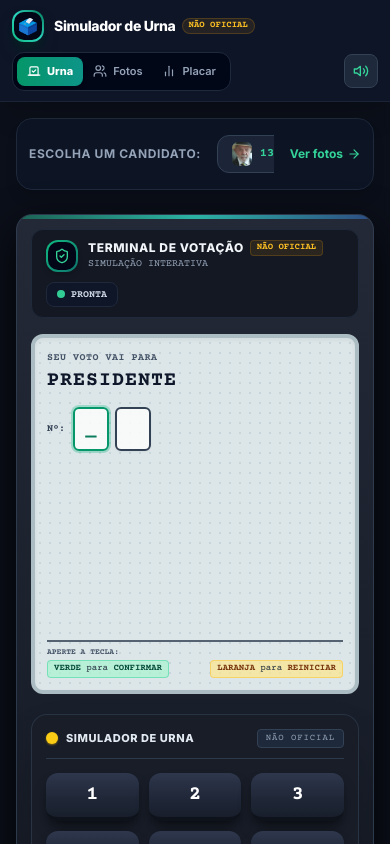
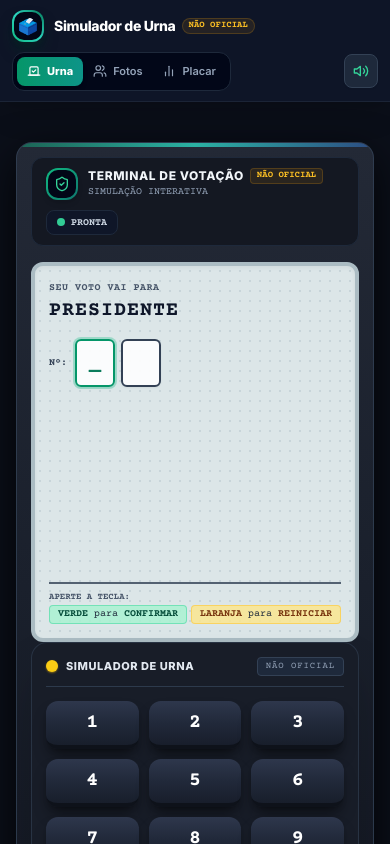
Before and after one commit to PedroGuilhermeSilv/urna, a React (Vite) app: page / in a window 390 px wide. Shown: the top 844 px of the page. Built offline with nearby package versions, Linux system fonts and the light colour scheme.

Commit message:
add adsense

```diff
--- a/src/App.tsx
+++ b/src/App.tsx
@@ -177,11 +177,11 @@ export const App: React.FC = () => {
       {/* Main Container */}
       <main className="flex-1 max-w-7xl w-full mx-auto p-4 md:p-6 space-y-6">
 
-        {/* Candidate Quick Ribbon */}
+        {/* Candidate Quick Ribbon (Visible on Tablet/Desktop, Hidden on Mobile) */}
         <motion.div
           initial={{ opacity: 0, y: -10 }}
           animate={{ opacity: 1, y: 0 }}
-          className="bg-slate-900/70 border border-slate-800 rounded-2xl p-3 flex items-center justify-between gap-4 overflow-x-auto shadow-lg backdrop-blur-md"
+          className="hidden sm:flex bg-slate-900/70 border border-slate-800 rounded-2xl p-3 items-center justify-between gap-4 overflow-x-auto shadow-lg backdrop-blur-md"
         >
           <div className="flex items-center gap-2 shrink-0">
             <span className="text-xs font-bold uppercase tracking-wider text-slate-400">
--- a/src/components/UrnaScreen.tsx
+++ b/src/components/UrnaScreen.tsx
@@ -19,8 +19,7 @@ export const UrnaScreen: React.FC<UrnaScreenProps> = ({
 }) => {
   if (stage === 'ENDED') {
     return (
-      <div className="w-full h-full min-h-[300px] bg-[#dbe5e7] text-[#0f172a] rounded-xl p-4 sm:p-6 flex flex-col items-center justify-between shadow-inner font-mono relative overflow-hidden select-none border-4 border-[#a3b5bc]">
-        {/* LCD scanline texture */}
+      <div className="w-full h-full min-h-[360px] bg-[#dbe5e7] text-[#0f172a] rounded-xl p-4 sm:p-6 flex flex-col items-center justify-between shadow-inner font-mono relative overflow-hidden select-none border-4 border-[#a3b5bc]">
         <div className="absolute inset-0 bg-[radial-gradient(#9bb0bb_1.5px,transparent_1.5px)] [background-size:12px_12px] opacity-35 pointer-events-none" />
 
         <div className="w-full text-right text-[10px] sm:text-xs font-bold tracking-widest text-slate-600 uppercase border-b border-slate-400/60 pb-1.5 flex items-center justify-between">
@@ -41,7 +40,7 @@ export const UrnaScreen: React.FC<UrnaScreenProps> = ({
           <span className="text-7xl sm:text-8xl md:text-9xl font-black tracking-widest text-[#05202a] font-mono drop-shadow-md">
             FIM
           </span>
-          <span className="mt-2 text-[10px] sm:text-xs font-bold text-emerald-800 tracking-wider uppercase bg-emerald-200/60 px-2.5 py-1 rounded border border-emerald-400/50 animate-pulse">
+          <span className="mt-2 text-xs font-bold text-emerald-800 tracking-wider uppercase bg-emerald-200/60 px-3 py-1 rounded border border-emerald-400/50 animate-pulse">
             Voto Gravado com Sucesso
           </span>
         </motion.div>
@@ -57,7 +56,7 @@ export const UrnaScreen: React.FC<UrnaScreenProps> = ({
   const digitsArray = Array.from({ length: maxDigits }, (_, index) => digits[index] || '');
 
   return (
-    <div className="w-full h-full min-h-[340px] bg-[#dce6e8] text-[#0f172a] rounded-xl p-3 sm:p-4 md:p-5 flex flex-col justify-between shadow-inner font-mono relative overflow-hidden select-none border-4 border-[#abbcc3]">
+    <div className="w-full h-full min-h-[380px] sm:min-h-[420px] bg-[#dce6e8] text-[#0f172a] rounded-xl p-3.5 sm:p-5 flex flex-col justify-between shadow-inner font-mono relative overflow-hidden select-none border-4 border-[#abbcc3]">
       {/* LCD Texture overlay */}
       <div className="absolute inset-0 bg-[radial-gradient(#98adb8_1.5px,transparent_1.5px)] [background-size:10px_10px] opacity-30 pointer-events-none" />
 
@@ -80,9 +79,9 @@ export const UrnaScreen: React.FC<UrnaScreenProps> = ({
         </div>
 
         {/* Middle Inputs & Candidate Details */}
-        <div className="my-1.5 sm:my-2 flex-1 flex justify-between items-start gap-2 sm:gap-4">
+        <div className="my-2 flex-1 flex justify-between items-start gap-2 sm:gap-4">
 
-          <div className="flex-1 min-w-0">
+          <div className="flex-1 min-w-0 pr-1">
             {/* Digits Display */}
             {!isWhiteVote && (
               <div className="flex items-center gap-1.5 sm:gap-2 my-1.5 sm:my-2">
@@ -95,16 +94,16 @@ export const UrnaScreen: React.FC<UrnaScreenProps> = ({
                       initial={{ scale: 0.9 }}
                       animate={{ scale: digit ? [1.1, 1] : 1 }}
                       transition={{ duration: 0.15 }}
-                      className={`w-9 h-11 sm:w-11 sm:h-14 md:w-12 md:h-16 border-2 flex items-center justify-center text-2xl sm:text-3xl md:text-4xl font-black bg-white/80 rounded-md shadow-sm ${
+                      className={`w-10 h-12 sm:w-12 sm:h-16 border-2 flex items-center justify-center text-2xl sm:text-3xl md:text-4xl font-black bg-white/90 rounded-md shadow-sm ${
                         isActive
-                          ? 'border-emerald-600 bg-emerald-50/90 shadow-md ring-2 ring-emerald-500/30'
+                          ? 'border-emerald-600 bg-emerald-50 shadow-md ring-2 ring-emerald-500/30'
                           : 'border-slate-700'
                       }`}
                     >
                       {digit ? (
                         <span className="text-slate-900">{digit}</span>
                       ) : isActive ? (
-                        <span className="animate-pulse text-emerald-700 text-lg sm:text-xl font-extrabold">_</span>
+                        <span className="animate-pulse text-emerald-700 text-xl font-extrabold">_</span>
                       ) : null}
                     </motion.div>
                   );
@@ -121,26 +120,26 @@ export const UrnaScreen: React.FC<UrnaScreenProps> = ({
                   animate={{ opacity: 1, x: 0 }}
                   exit={{ opacity: 0, x: 10 }}
                   transition={{ duration: 0.2 }}
-                  className="mt-1.5 sm:mt-2 space-y-1 text-xs sm:text-sm"
+                  className="mt-2 space-y-1 sm:space-y-1.5 text-xs sm:text-sm"
                 >
-                  <div className="flex flex-col sm:flex-row sm:items-baseline gap-0.5 sm:gap-1.5">
-                    <span className="font-bold uppercase text-slate-600 text-[9px] sm:text-[11px]">Nome:</span>
-                    <span className="font-black text-slate-900 text-sm sm:text-base md:text-lg leading-tight uppercase truncate">
+                  <div>
+                    <span className="font-bold uppercase text-slate-600 text-[10px] sm:text-[11px] block">Nome:</span>
+                    <span className="font-black text-slate-950 text-sm sm:text-base md:text-lg leading-tight uppercase block break-words">
                       {candidate.name}
                     </span>
                   </div>
 
-                  <div className="flex items-baseline gap-1 sm:gap-1.5">
-                    <span className="font-bold uppercase text-slate-600 text-[9px] sm:text-[11px]">Partido:</span>
-                    <span className="font-extrabold text-slate-900 text-xs sm:text-sm truncate">
-                      {candidate.partyAcronym} <span className="hidden sm:inline">({candidate.party})</span>
+                  <div>
+                    <span className="font-bold uppercase text-slate-600 text-[10px] sm:text-[11px] block">Partido:</span>
+                    <span className="font-extrabold text-slate-900 text-xs sm:text-sm block">
+                      {candidate.partyAcronym} <span className="text-slate-700 font-bold">({candidate.party})</span>
                     </span>
                   </div>
 
                   {candidate.viceName && (
-                    <div className="flex flex-col sm:flex-row sm:items-baseline gap-0.5 sm:gap-1.5 pt-0.5">
-                      <span className="font-bold uppercase text-slate-600 text-[9px] sm:text-[10px]">Vice:</span>
-                      <span className="font-bold text-slate-800 text-[11px] sm:text-xs truncate">
+                    <div className="pt-0.5">
+                      <span className="font-bold uppercase text-slate-600 text-[9px] sm:text-[10px] block">Vice-Presidente:</span>
+                      <span className="font-bold text-slate-800 text-xs block truncate">
                         {candidate.viceName}
                       </span>
                     </div>
@@ -154,9 +153,9 @@ export const UrnaScreen: React.FC<UrnaScreenProps> = ({
                   initial={{ opacity: 0, scale: 0.95 }}
                   animate={{ opacity: 1, scale: 1 }}
                   exit={{ opacity: 0 }}
-                  className="my-auto py-4 sm:py-6 text-center"
+                  className="my-auto py-6 text-center"
                 >
-                  <div className="text-xl sm:text-2xl md:text-3xl font-black tracking-wider text-slate-900 animate-pulse bg-white/40 py-2 px-1 rounded-lg border border-slate-400">
+                  <div className="text-xl sm:text-2xl md:text-3xl font-black tracking-wider text-slate-900 animate-pulse bg-white/40 py-2.5 px-2 rounded-lg border border-slate-400">
                     VOTO EM BRANCO
                   </div>
                 </motion.div>
@@ -167,7 +166,7 @@ export const UrnaScreen: React.FC<UrnaScreenProps> = ({
                 <motion.div
                   initial={{ opacity: 0, y: 5 }}
                   animate={{ opacity: 1, y: 0 }}
-                  className="mt-2 sm:mt-3 space-y-0.5 bg-red-100/60 p-2 rounded-lg border border-red-300"
+                  className="mt-3 space-y-0.5 bg-red-100/70 p-2.5 rounded-lg border border-red-300"
                 >
                   <div className="text-[10px] sm:text-xs font-bold text-amber-900 uppercase">
                     NÚMERO ERRADO
@@ -181,7 +180,7 @@ export const UrnaScreen: React.FC<UrnaScreenProps> = ({
 
           </div>
 
-          {/* Candidate Photo Frame */}
+          {/* Candidate Photo Frame - Mobile-Optimized HD Size */}
           <AnimatePresence>
             {candidate && candidate.photoUrl && (
               <motion.div
@@ -189,9 +188,9 @@ export const UrnaScreen: React.FC<UrnaScreenProps> = ({
                 animate={{ opacity: 1, scale: 1 }}
                 exit={{ opacity: 0, scale: 0.8 }}
                 transition={{ type: 'spring', stiffness: 300, damping: 25 }}
-                className="w-20 sm:w-28 md:w-36 flex flex-col items-center bg-white p-1 rounded-lg border-2 border-slate-700 shadow-md shrink-0"
+                className="w-24 sm:w-28 md:w-36 flex flex-col items-center bg-white p-1 rounded-xl border-2 border-slate-700 shadow-xl shrink-0"
               >
-                <div className="w-full h-24 sm:h-32 md:h-40 bg-slate-200 overflow-hidden relative border border-slate-300 rounded-sm">
+                <div className="w-full h-32 sm:h-36 md:h-44 bg-slate-200 overflow-hidden relative border border-slate-300 rounded-lg">
                   <img
                     src={candidate.photoUrl}
                     alt={candidate.name}
@@ -203,7 +202,7 @@ export const UrnaScreen: React.FC<UrnaScreenProps> = ({
                     }}
                   />
                 </div>
-                <div className="w-full text-center bg-slate-900 text-white font-bold text-[8px] sm:text-[9px] md:text-[10px] py-0.5 sm:py-1 tracking-wider uppercase mt-1 rounded-sm">
+                <div className="w-full text-center bg-slate-900 text-white font-bold text-[9px] sm:text-[10px] py-1 tracking-wider uppercase mt-1 rounded-md">
                   PRESIDENTE
                 </div>
               </motion.div>
@@ -213,15 +212,15 @@ export const UrnaScreen: React.FC<UrnaScreenProps> = ({
         </div>
 
         {/* Bottom Instructions Footer */}
-        <div className="border-t-2 border-slate-700/80 pt-1.5 sm:pt-2 text-[9px] sm:text-[10px] md:text-[11px] leading-tight text-slate-800">
-          <div className="font-bold text-[8px] sm:text-[9px] md:text-[10px] uppercase text-slate-600 mb-0.5">
+        <div className="border-t-2 border-slate-700/80 pt-2 text-[10px] sm:text-[11px] leading-tight text-slate-800">
+          <div className="font-bold text-[9px] sm:text-[10px] uppercase text-slate-600 mb-0.5">
             Aperte a tecla:
           </div>
           <div className="flex flex-wrap justify-between items-center gap-1 font-bold">
-            <span className="text-emerald-900 bg-emerald-200/70 px-1.5 sm:px-2 py-0.5 rounded border border-emerald-400/50">
+            <span className="text-emerald-900 bg-emerald-200/80 px-2 py-0.5 rounded border border-emerald-400/50">
               VERDE <span className="font-normal text-slate-800">para</span> CONFIRMAR
             </span>
-            <span className="text-amber-900 bg-amber-200/70 px-1.5 sm:px-2 py-0.5 rounded border border-amber-400/50">
+            <span className="text-amber-900 bg-amber-200/80 px-2 py-0.5 rounded border border-amber-400/50">
               LARANJA <span className="font-normal text-slate-800">para</span> REINICIAR
             </span>
           </div>
```
Also changed, not shown: index.html (+1 -0 lines), public/ads.txt (added), 4 other files (tests, documents, lock files or other folders).
